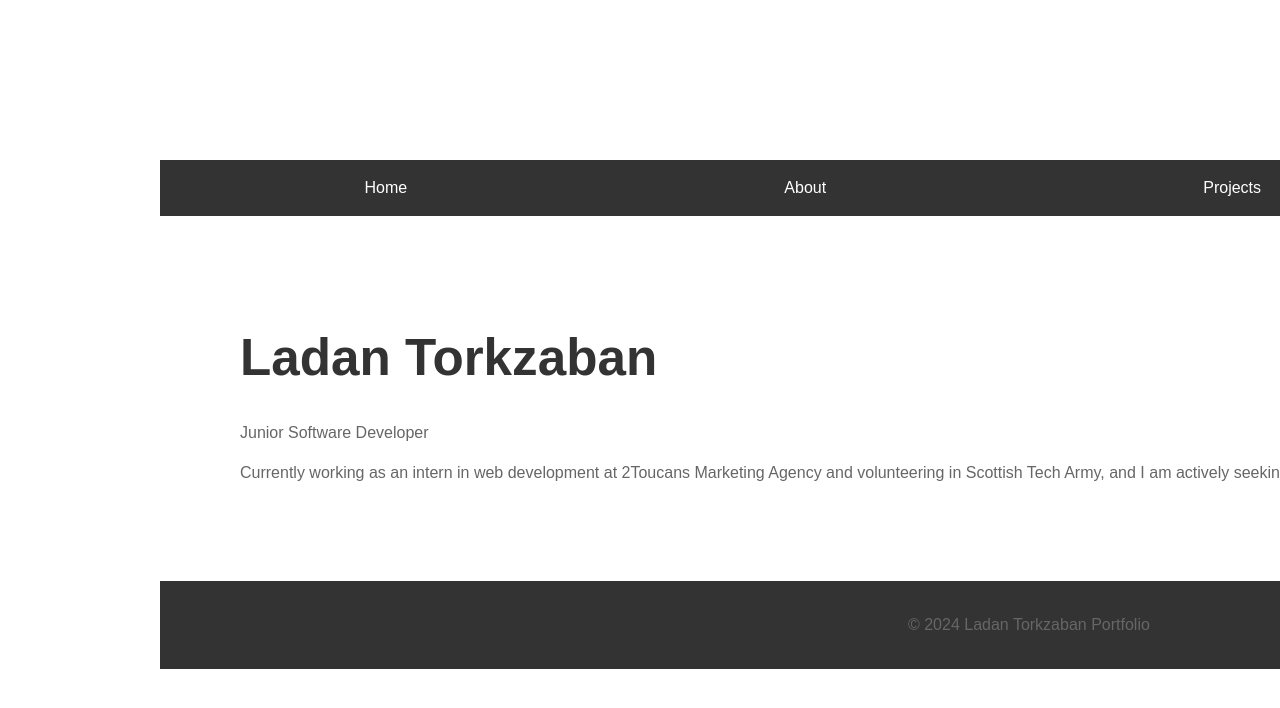
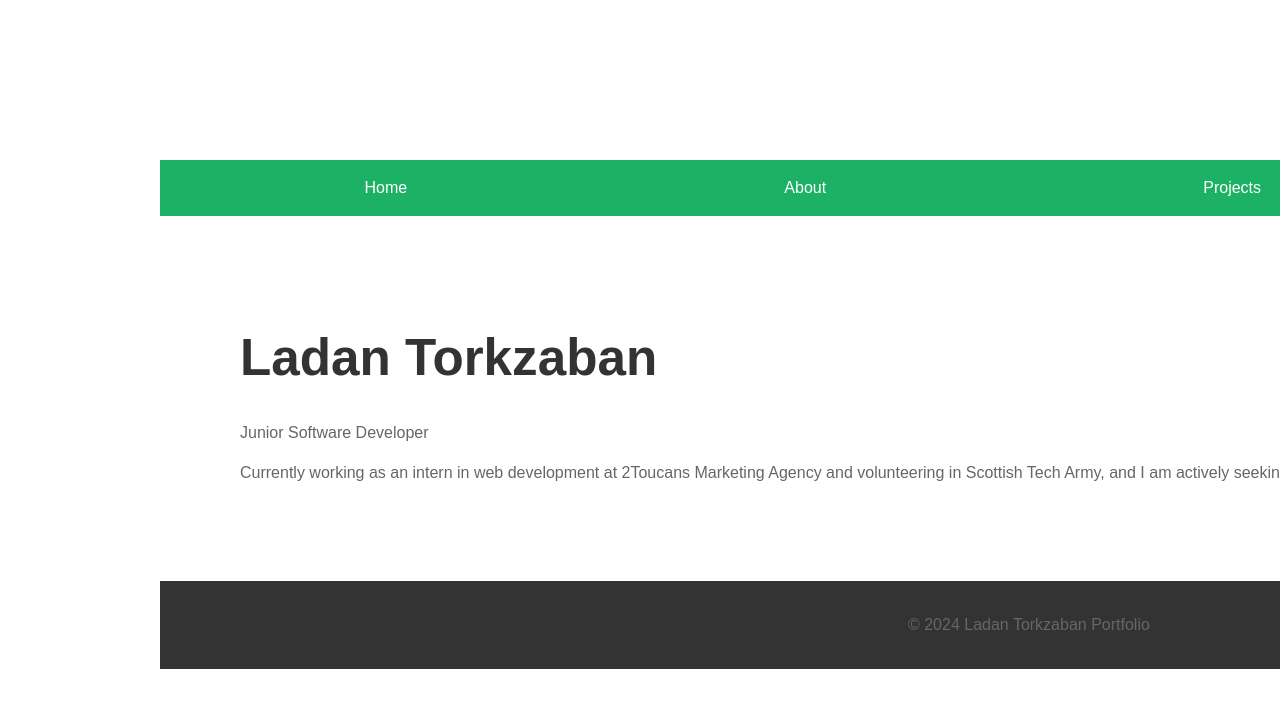
Before and after one commit to ladantork/portfolio, a React (Vite) app: page / in a window 1280 px wide. Shown: the top 708 px of the page. Built offline with nearby package versions, Linux system fonts and the light colour scheme.

Commit message:
nav background changed to green 1cb164

```diff
--- a/src/App.css
+++ b/src/App.css
@@ -5,7 +5,7 @@ body {
 }
 
 nav {
-  background-color: #333;
+  background-color: #1cb164;
   padding: 1rem;
   width: 100%;
 
```
